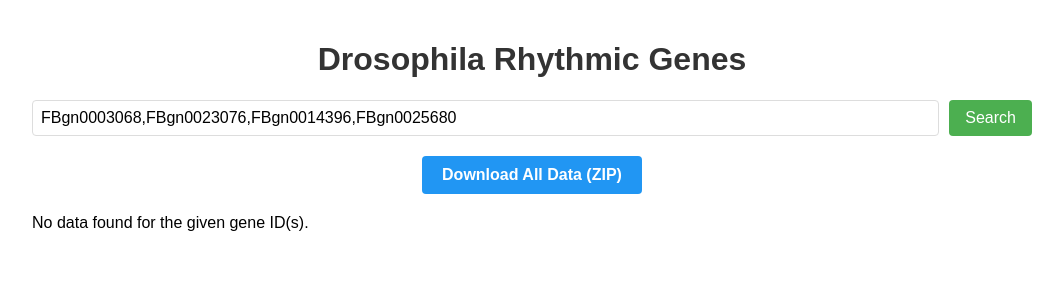
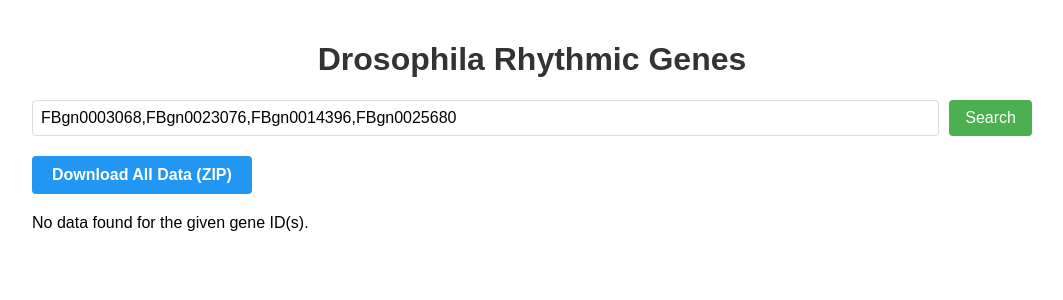
Before and after one commit to zhangfei1947/DrosophilaRhythmicGenes, a Flask app: page / in a window 1280 px wide. Shown: the top 300 px of the page, without its empty margins (108-1171 px from the left). Run offline with Flask 3, Linux system fonts and the light colour scheme; data that the repository does not hold is empty.

Commit message:
Flask init

```diff
--- a/templates/index.html
+++ b/templates/index.html
@@ -51,7 +51,7 @@
         }
         p.links {
             margin: 20px 0;
-            text-align: center;
+            text-align: left;
         }
         .download-btn {
             display: inline-block;
@@ -187,6 +187,10 @@
                                         }
                                     }
                                 },
+                                backgroundColor: 'white',  // 设置整个图表背景
+                                layout: {
+                                    padding: 10
+                                },
                                 scales: {
                                     x: {
                                         type: 'linear',
```
